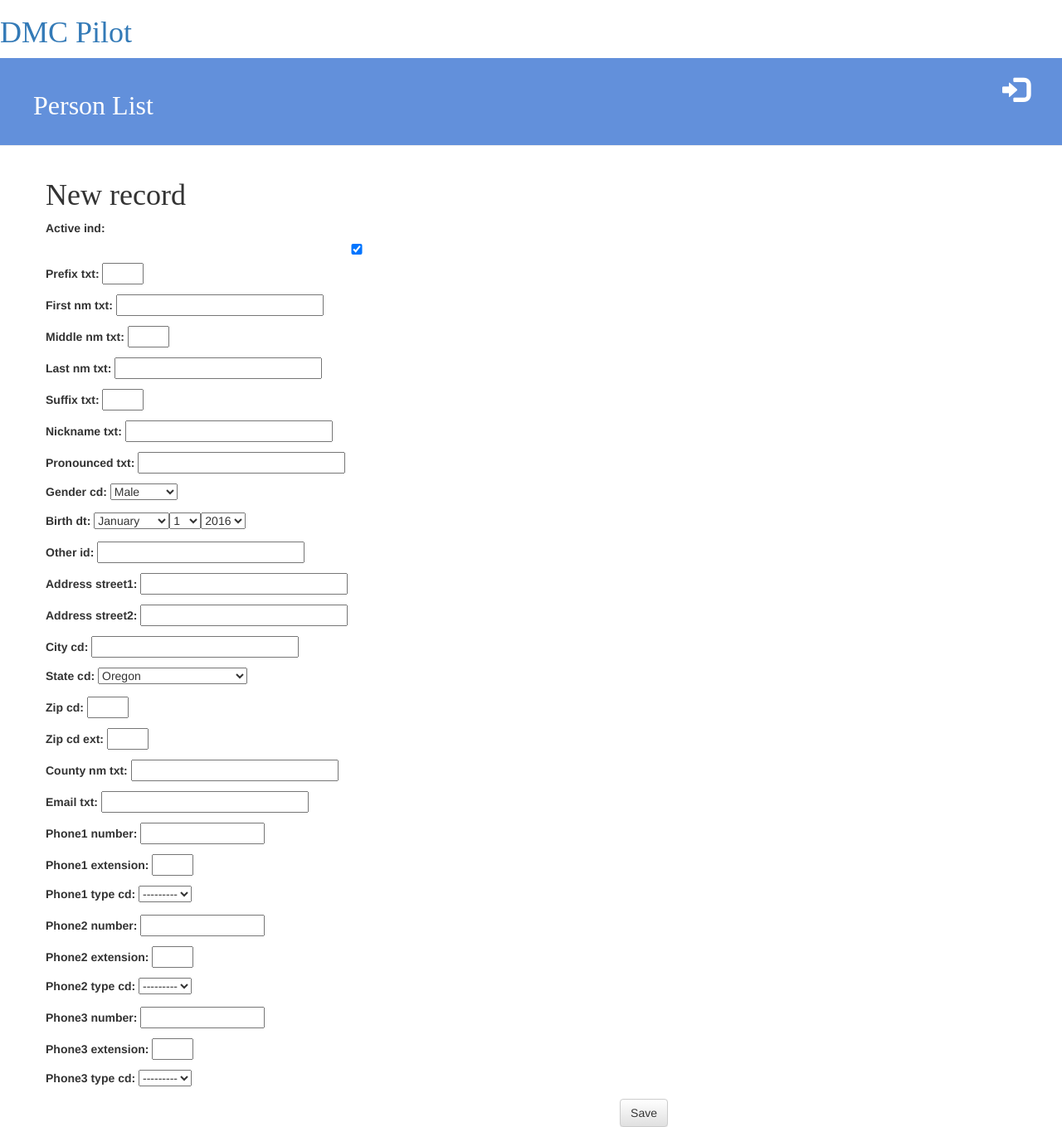
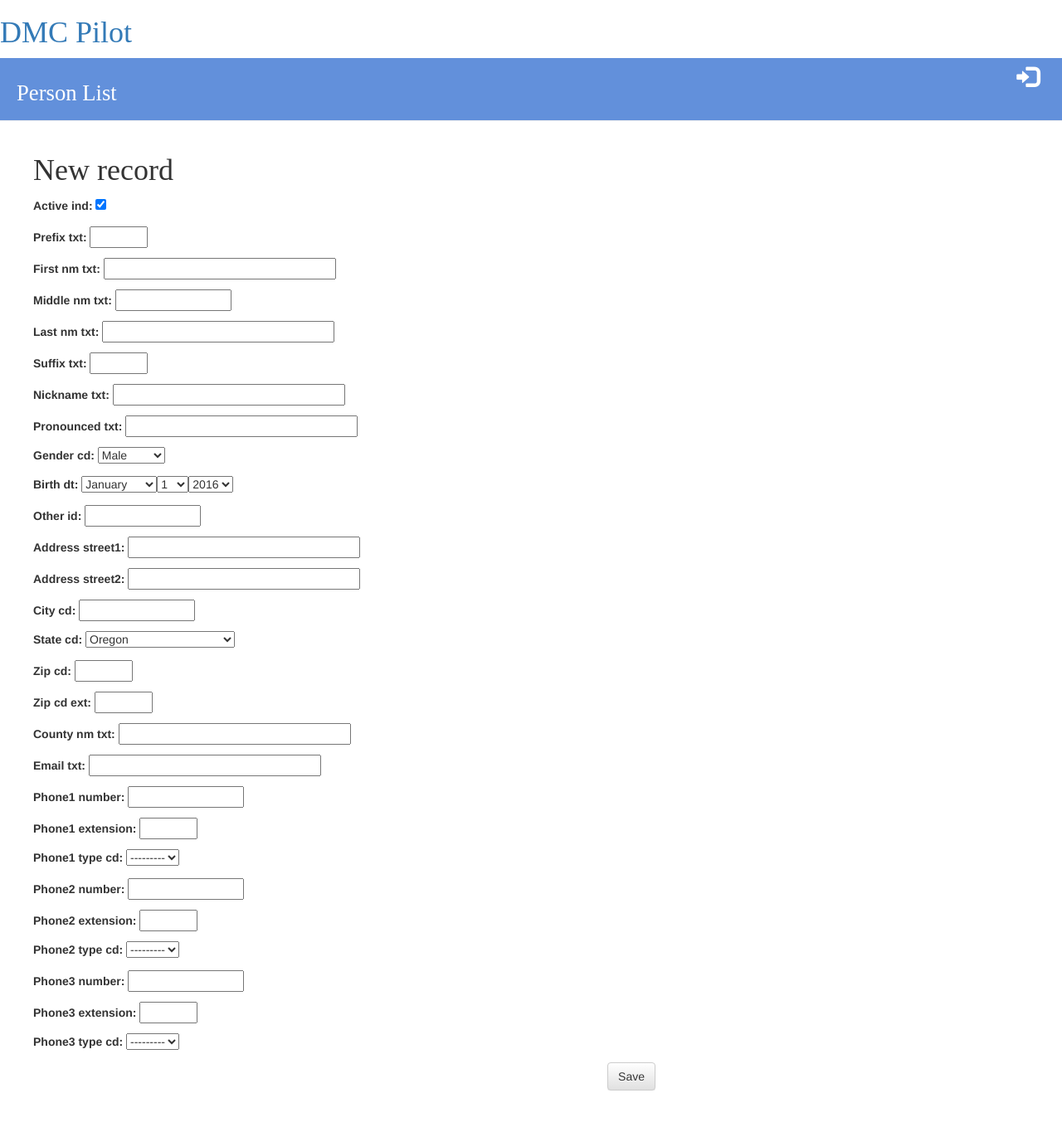
Before and after one commit to mxmoss/mysite, a Django app: template myapp/templates/myapp/person_edit.html in a window 1280 px wide. Shown: the whole page at 83% size. After the commit the page ends 1315 px from the top, so only its background shows below. Run offline with Django 3.2, Linux system fonts and the light colour scheme; the template is opened without the code that fills it: values that come from a table or form of the project are taken from there, others are empty; some libraries are stand-ins or nearby versions.

Commit message:
Added CSS formatting
Added CSS formatting

```diff
--- a/myapp/forms.py
+++ b/myapp/forms.py
@@ -3,83 +3,82 @@ from django import forms
 from .models import myRecord
 
 class PersonForm(forms.ModelForm):
-#    prefix_txt = forms.CharField(max_length=5, required=False, widget = forms.TextInput(attrs={'width': 100, 'title': 'Prefix',}))
     prefix_txt = forms.CharField(max_length=5,
                                  required=False,
-                                 widget = forms.TextInput(attrs={'style': 'width: 50px;', 'title': 'Prefix',}))
+                                 widget = forms.TextInput(attrs={'class': 'small-name-edit', 'title': 'Prefix',}))
 
     middle_nm_txt = forms.CharField(max_length=5,
                                  required=False,
-                                 widget = forms.TextInput(attrs={'style': 'width: 50px;', 'title': 'MI',}))
+                                 widget = forms.TextInput(attrs={'class': 'medium-name-edit', 'title': 'MI',}))
 
     suffix_txt = forms.CharField(max_length=5,
                                  required=False,
-                                 widget = forms.TextInput(attrs={'style': 'width: 50px;', 'title': 'Suffix',}))
+                                 widget = forms.TextInput(attrs={'class': 'small-name-edit', 'title': 'Suffix',}))
 
     first_nm_txt = forms.CharField(max_length=30,
                                  required=True,
-                                 widget = forms.TextInput(attrs={'style': 'width: 250px;', 'title': 'First Name',}))
+                                 widget = forms.TextInput(attrs={'class': 'big-name-edit', 'title': 'First Name',}))
 
     last_nm_txt = forms.CharField(max_length=30,
                                  required=True,
-                                 widget = forms.TextInput(attrs={'style': 'width: 250px;', 'title': 'Last Name',}))
+                                 widget = forms.TextInput(attrs={'class': 'big-name-edit', 'title': 'Last Name',}))
 
     nickname_txt = forms.CharField(max_length=30,
                                  required=False,
-                                 widget = forms.TextInput(attrs={'style': 'width: 250px;', 'title': 'Nickname',}))
+                                 widget = forms.TextInput(attrs={'class': 'big-name-edit', 'title': 'Nickname',}))
 
     pronounced_txt = forms.CharField(max_length=30,
                                  required=False,
-                                 widget = forms.TextInput(attrs={'style': 'width: 250px;', 'title': 'Pronounced',}))
+                                 widget = forms.TextInput(attrs={'class': 'big-name-edit', 'title': 'Pronounced',}))
 
     other_id = forms.CharField(max_length=30,
                                  required=False,
-                                 widget = forms.TextInput(attrs={'style': 'width: 250px;', 'title': 'Other ID',}))
+                                 widget = forms.TextInput(attrs={'class': 'medium-name-edit', 'title': 'Other ID',}))
 
 #Address info formatting
     address_street1 = forms.CharField(max_length=50,
                                  required=True,
-                                 widget = forms.TextInput(attrs={'style': 'width: 250px;', 'title': 'Address 1',}))
+                                 widget = forms.TextInput(attrs={'class': 'big-name-edit', 'title': 'Address 1',}))
     address_street2 = forms.CharField(max_length=50,
                                  required=False,
-                                 widget = forms.TextInput(attrs={'style': 'width: 250px;', 'title': 'Address 2',}))
+                                 widget = forms.TextInput(attrs={'class': 'big-name-edit', 'title': 'Address 2',}))
     city_cd = forms.CharField(max_length=50,
                                  required=True,
-                                 widget = forms.TextInput(attrs={'style': 'width: 250px;', 'title': 'City',}))
+                                 widget = forms.TextInput(attrs={'class': 'medium-name-edit', 'title': 'City',}))
     zip_cd = forms.CharField(max_length=5,
                                  required=True,
-                                 widget = forms.TextInput(attrs={'style': 'width: 50px;', 'title': 'Zip Code',}))
+                                 widget = forms.TextInput(attrs={'class': 'small-name-edit', 'title': 'Zip Code',}))
     zip_cd_ext = forms.CharField(max_length=4,
                                  required=False,
-                                 widget = forms.TextInput(attrs={'style': 'width: 50px;', 'title': 'Zip Code Extension',}))
+                                 widget = forms.TextInput(attrs={'class': 'small-name-edit', 'title': 'Zip Code Extension',}))
     county_nm_txt = forms.CharField(max_length=50,
                                  required=True,
-                                 widget = forms.TextInput(attrs={'style': 'width: 250px;', 'title': 'County',}))
+                                 widget = forms.TextInput(attrs={'class': 'big-name-edit', 'title': 'County',}))
 #Email formatting
     email_txt = forms.CharField(max_length=50,
                                  required=False,
-                                 widget = forms.TextInput(attrs={'style': 'width: 250px;', 'title': 'Email',}))
+                                 widget = forms.TextInput(attrs={'class': 'big-name-edit', 'title': 'Email',}))
 
 #Phone info formatting
     phone1_number = forms.CharField(max_length=12,
                                  required=False,
-                                 widget = forms.TextInput(attrs={'style': 'width: 150px;', 'title': 'Phone 1',}))
+                                 widget = forms.TextInput(attrs={'class': 'phone-number', 'title': 'Phone 1',}))
     phone2_number = forms.CharField(max_length=12,
                                  required=False,
-                                 widget = forms.TextInput(attrs={'style': 'width: 150px;', 'title': 'Phone 2',}))
+                                 widget = forms.TextInput(attrs={'class': 'phone-number', 'title': 'Phone 2',}))
     phone3_number = forms.CharField(max_length=12,
                                  required=False,
-                                 widget = forms.TextInput(attrs={'style': 'width: 150px;', 'title': 'Phone 3',}))
+                                 widget = forms.TextInput(attrs={'class': 'phone-number', 'title': 'Phone 3',}))
 
     phone1_extension = forms.CharField(max_length=8,
                                  required=False,
-                                 widget = forms.TextInput(attrs={'style': 'width: 50px;', 'title': 'Phone 1 Ext',}))
+                                 widget = forms.TextInput(attrs={'class': 'phone-ext', 'title': 'Phone 1 Ext',}))
     phone2_extension = forms.CharField(max_length=8,
                                  required=False,
-                                 widget = forms.TextInput(attrs={'style': 'width: 50px;', 'title': 'Phone 2 Ext',}))
+                                 widget = forms.TextInput(attrs={'class': 'phone-ext', 'title': 'Phone 2 Ext',}))
     phone3_extension = forms.CharField(max_length=8,
                                  required=False,
-                                 widget = forms.TextInput(attrs={'style': 'width: 50px;', 'title': 'Phone 3 Ext',}))
+                                 widget = forms.TextInput(attrs={'class': 'phone-ext', 'title': 'Phone 3 Ext',}))
 
     birth_dt = forms.DateField(widget=forms.SelectDateWidget())
     class Meta:
--- a/myapp/static/css/myapp.css
+++ b/myapp/static/css/myapp.css
@@ -1,17 +1,18 @@
 .page-header {
     background-color: #6290db;
     margin-top: 0;
-    padding: 20px 20px 20px 40px;
+/*    padding: 20px 20px 20px 40px; */
+    padding: 8px 8px 8px 20px;
 }
 
 .page-header h1, .page-header h1 a, .page-header h1 a:visited, .page-header h1 a:active {
     color: #ffffff;
-    font-size: 24pt;
+    font-size: 20pt;
     text-decoration: none;
 }
 
 .content {
-    margin-left: 40px;
+    margin-left: 25px;
 }
 
 h1, h2, h3, h4 {
@@ -26,14 +27,33 @@ h1, h2, h3, h4 {
     float: right;
 }
 
-.person-form textarea, .person-form input {
+.person-form textarea {
     width: 100%;
+}
+
+.big-name-edit {
+  width: 20em;
+}
+.medium-name-edit {
+  width: 10em;
+}
+.small-name-edit {
+  width: 5em;
+}
+.phone-pre {
+  width: 5em;
+}
+.phone-number {
+  width: 10em;
+}
+.phone-ext {
+  width: 5em;
 }
 
 .top-menu, .top-menu:hover, .top-menu:visited {
     color: #ffffff;
     float: right;
-    font-size: 24pt;
+    font-size: 20pt;
     margin-right: 20px;
 }
 
```
